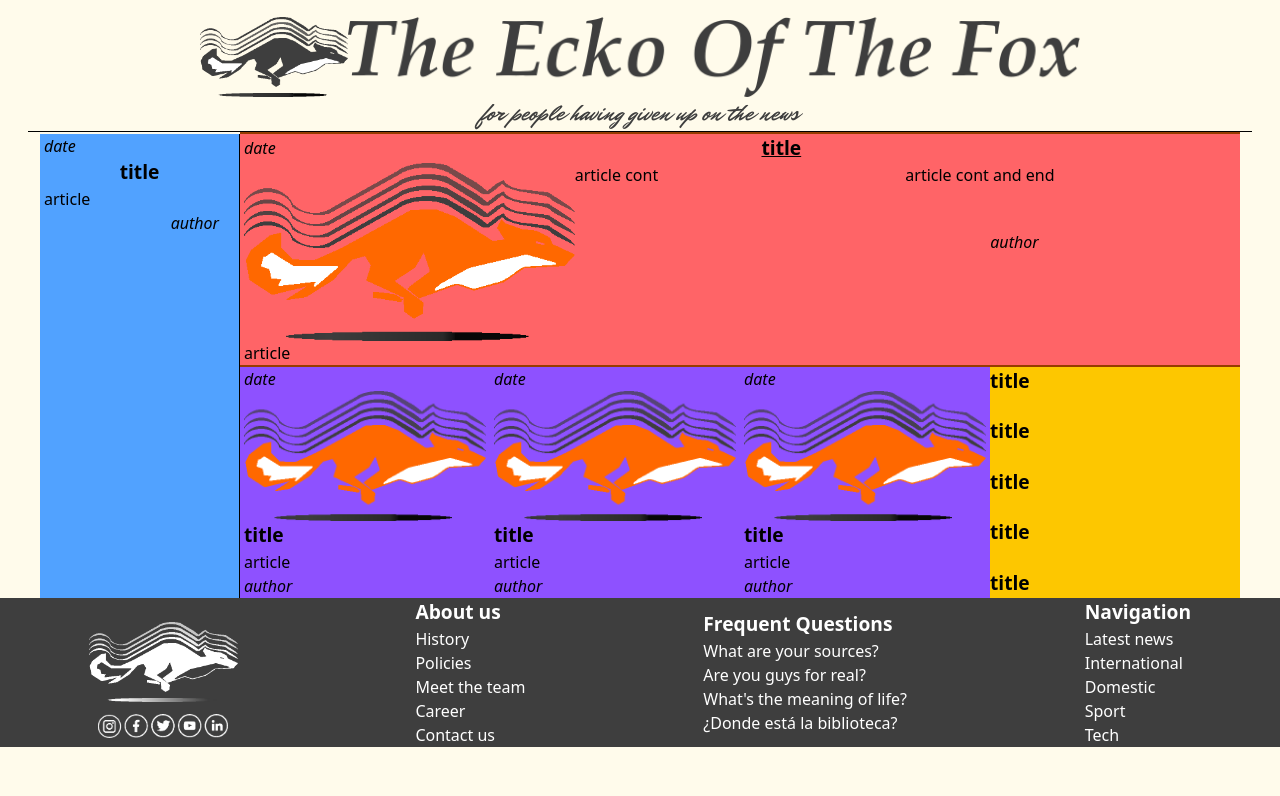
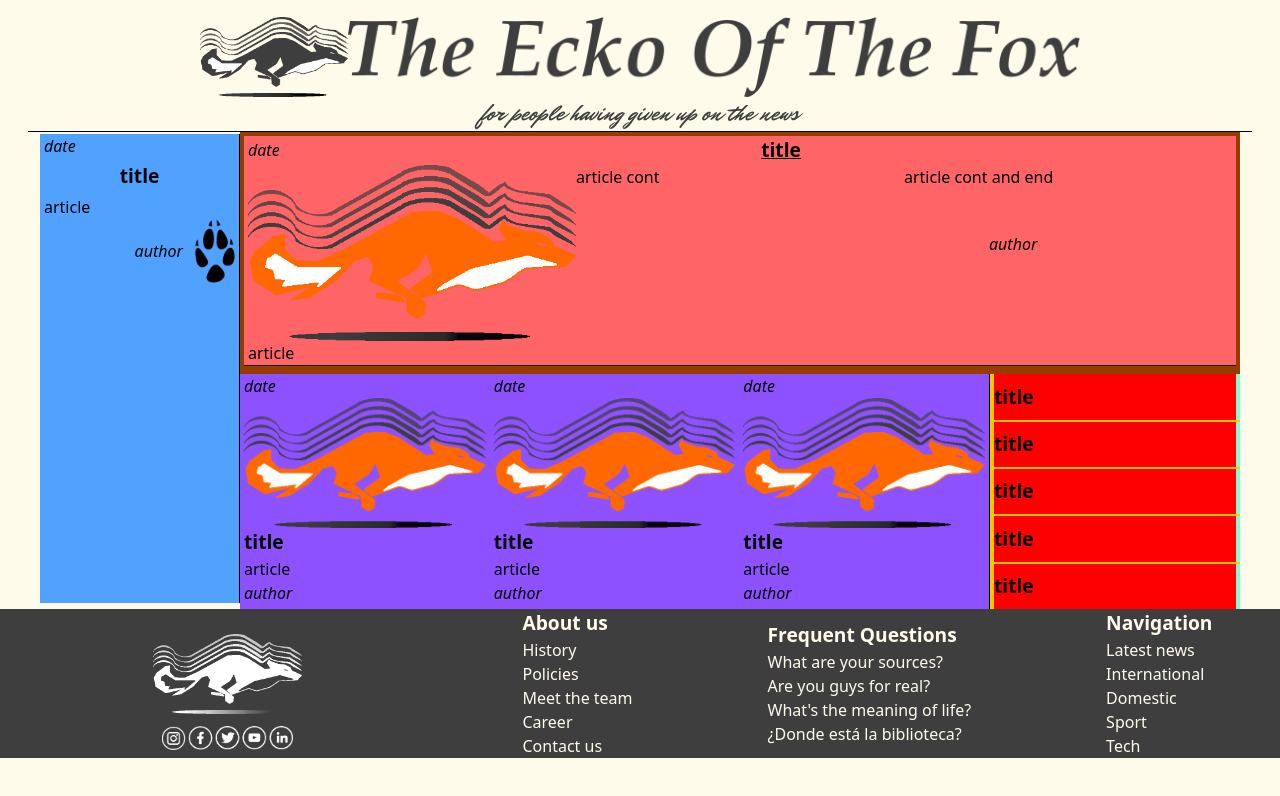
Before and after one commit to eckofox1981/eckoofthefox, a website: page index.html in a window 1280 px wide. Drawn offline with Linux system fonts and the light colour scheme.

Commit message:
worked on design

```diff
--- a/css/style.css
+++ b/css/style.css
@@ -1,5 +1,6 @@
- @import "tailwindcss";
 @import url('https://fonts.googleapis.com/css2?family=Mr+Dafoe&display=swap');
+@import url('https://fonts.googleapis.com/css2?family=Noticia+Text:ital,wght@0,400;0,700;1,400;1,700&display=swap');
+@import "tailwindcss";
 
 
 h1 {
@@ -43,3 +44,38 @@ h2 {
 .title-logo:hover {
     height: 4.95rem;
 }
+
+.minor-article {
+    background-color: aquamarine;
+    display: flex;
+    flex-direction: row;
+    overflow-x: hidden;
+    scroll-behavior: smooth;
+    width: 200%;
+    transition: 1s;
+}
+
+.minor-article h2 {
+    align-content: center;
+    background-color: red;
+    width: 50%;
+    transition: width 500ms, visibility 500ms;
+}
+
+.minor-article div {
+    background-color: blueviolet;
+    width: 50%;
+    visibility: hidden;
+    transition: width 500ms, visibility 2ms;
+}
+
+.minor-article:hover {
+    h2 {
+        width: 0%;
+        visibility: hidden;
+    }
+
+    div {
+        visibility: visible;
+    }
+}
--- a/index.html
+++ b/index.html
@@ -7,7 +7,7 @@
     <link rel="stylesheet" href="/css/styleoutput.css" />
     <link rel="stylesheet" href="/css/style.css" />
   </head>
-  <body class="bg-amber-50">
+  <body class="bg-amber-50 font-noticia">
     <header class="group flex flex-col justify-center h-33 border-b mx-7">
       <a
         class="flex flex-row flex-wrap justify-center align-middle"
@@ -31,7 +31,7 @@
       >
       <section
         style="top: 8.25rem"
-        class="fixed left-1/2 transform -translate-x-1/2 flex flex-row justify-evenly align-middle gap-10 w-2xl m-auto invisible group-hover:visible border z-10 p-4 shadow-md bg-amber-50"
+        class="fixed left-1/2 transform -translate-x-1/2 flex flex-row justify-evenly align-middle gap-10 w-2xl m-auto invisible group-hover:visible border z-10 p-4 bg-amber-50"
       >
         <div class="font-sans font-semibold text-lg">
           <a href="index.html">Latest news</a>
@@ -53,18 +53,21 @@
     <!-- MAIN CONTAINER------------------------------------------------------------------------------------------->
     <section class="flex flex-row flex-wrap mx-10">
       <!-- sidebar ---------------------->
-      <div class="bg-blue-400 basis-1/6 px-1 border-r mt-0.5 flex flex-col">
+      <div class="bg-blue-400 basis-1/6 px-1 border-r my-0.5 flex flex-col gap-1">
         <i>date</i>
         <h2 class="self-center">title</h2>
         <div class="flex flex-col justify-baseline">
           <p>article</p>
-          <i class="self-end pr-4">author</i>
+          <div class="flex flex-row flex-wrap content-center gap-3 self-end h-16">
+            <i class="self-center">author</i>
+            <img class="max-h-5 md:max-h-16" src="/Images/fox_sig.png" alt="">
+          </div>
       </div>
       </div>
       <!-- MAIN CONTENT ------------------------------------------------------------------------------------------>
       <div class="bg-amber-800 basis-5/6 flex flex-col">
         <!-- main article---------------------->
-        <div class="bg-red-400 w-full my-0.5 px-1 flex flex-col">
+        <div class="bg-red-400 px-1 flex flex-col border-b m-1">
             <div class="flex flex-row justify-center items-center basis-1/3">
               <i class="basis-1/12">date</i>
               <h2 class="basis-11/12 text-center underline">title</h2>
@@ -84,7 +87,7 @@
         <!-- BOTTOM ARTICLES-------------------------------------------------------------------------------------->
         <div class="flex flex-row flex-wrap">
           <!-- SECONDARY ARTICLES--------------------------------------------------------------------------------->
-          <div class="bg-violet-500 flex flex-row flex-wrap basis-3/4">
+          <div class="bg-violet-500 flex flex-row flex-wrap basis-3/4 border-r mt-1">
             <!-- secondary article ------------------------->
             <div class="basis-1/3 px-1">
               <i>date</i>
@@ -111,12 +114,42 @@
             </div>
           </div>
           <!-- MINOR ARTICLES------------------------------------------------------------------------------------->
-          <div class="bg-yellow-400 basis-1/4 flex flex-col justify-between">
-            <div><h2>title</h2></div>
-            <div><h2>title</h2></div>
-            <div><h2>title</h2></div>
-            <div><h2>title</h2></div>
-            <div><h2>title</h2></div>
+          <div class="bg-yellow-400 basis-1/4 flex flex-col gap-0.5 overflow-x-hidden h-full px-1 mt-1">
+            <!-- minor article------------------------------>
+            <div class="minor-article flex-grow">
+              <h2>title</h2>
+              <div>
+                TEST TEXT HIDDEN
+              </div>
+            </div>
+            <!-- minor article------------------------------>
+            <div class="minor-article flex-grow">
+              <h2>title</h2>
+              <div>
+                TEST TEXT HIDDEN
+              </div>
+            </div>
+            <!-- minor article------------------------------>
+            <div class="minor-article flex-grow">
+              <h2>title</h2>
+              <div>
+                TEST TEXT HIDDEN
+              </div>
+            </div>
+            <!-- minor article------------------------------>
+            <div class="minor-article flex-grow">
+              <h2>title</h2>
+              <div>
+                TEST TEXT HIDDEN
+              </div>
+            </div>
+            <!-- minor article------------------------------>
+            <div class="minor-article flex-grow">
+              <h2>title</h2>
+              <div>
+                TEST TEXT HIDDEN
+              </div>
+            </div>
           </div>
         </div>
       </div>
@@ -124,10 +157,10 @@
 
     <!-- FOOTER--------------------------------------------------------------------------------------------------->
     <footer
-      style="background-color: rgb(62, 62, 62); color: white"
-      class="flex flex-row flex-wrap justify-around items-center"
+      style="background-color: rgb(62, 62, 62);"
+      class="flex flex-row flex-wrap justify-around items-center text-amber-50 mt-1"
     >
-      <div class="flex flex-col items-center gap-3">
+      <div class="flex flex-col basis-1/4 items-center gap-3 w-40 h-full">
         <a href="index.html">
         <img
           class="title-logo"
@@ -137,7 +170,7 @@
       </a>
         <a href="https://www.lifehack.org/articles/technology/you-should-aware-these-10-effects-social-media-you.html">
         <img
-          class="max-h-6"
+          class="max-h-6 hover:max-h-[1.45rem]"
           src="/Images/social-media-icons.png"
           alt="social media icons"
         />
@@ -146,25 +179,25 @@
       <div>
         <h2>About us</h2>
         <ul>
-          <li>History</li>
-          <li>Policies</li>
-          <li>Meet the team</li>
-          <li>Career</li>
-          <a href="mailto:"@eckofox1981@pm.me">Contact us</a>
+          <li class="hover:font-semibold">History</li>
+          <li class="hover:font-semibold">Policies</li>
+          <li class="hover:font-semibold">Meet the team</li>
+          <li class="hover:font-semibold">Career</li>
+          <li class="hover:font-semibold"><a href="mailto:"@eckofox1981@pm.me">Contact us</a></li>
         </ul>
       </div>
       <div>
         <h2>Frequent Questions</h2>
         <ul>
-          <li>What are your sources?</li>
-          <li>Are you guys for real?</li>
-          <li>
+          <li class="hover:font-semibold">What are your sources?</li>
+          <li class="hover:font-semibold">Are you guys for real?</li>
+          <li class="hover:font-semibold">
             <a
               href="https://en.wikipedia.org/wiki/Phrases_from_The_Hitchhiker%27s_Guide_to_the_Galaxy#The_Answer_to_the_Ultimate_Question_of_Life,_the_Universe,_and_Everything_is_42"
               >What's the meaning of life?</a
             >
           </li>
-          <li>
+          <li class="hover:font-semibold">
             <a href="https://maps.app.goo.gl/iSqL2qFCPWVjcCc79"
               >¿Donde está la biblioteca?</a
             >
@@ -174,11 +207,11 @@
       <div>
         <h2>Navigation</h2>
         <ul>
-          <li><a href="index.html">Latest news</a></li>
-          <li><a href="international.html">International</a></li>
-          <li><a href="domestic.html">Domestic</a></li>
-          <li><a href="sport.html">Sport</a></li>
-          <li><a href="tech.html">Tech</a></li>
+          <li class="hover:font-semibold"><a href="index.html">Latest news</a></li>
+          <li class="hover:font-semibold"><a href="international.html">International</a></li>
+          <li class="hover:font-semibold"><a href="domestic.html">Domestic</a></li>
+          <li class="hover:font-semibold"><a href="sport.html">Sport</a></li>
+          <li class="hover:font-semibold"><a href="tech.html">Tech</a></li>
         </ul>
       </div>
     </footer>
```
Also changed, not shown: css/styleoutput.css.
